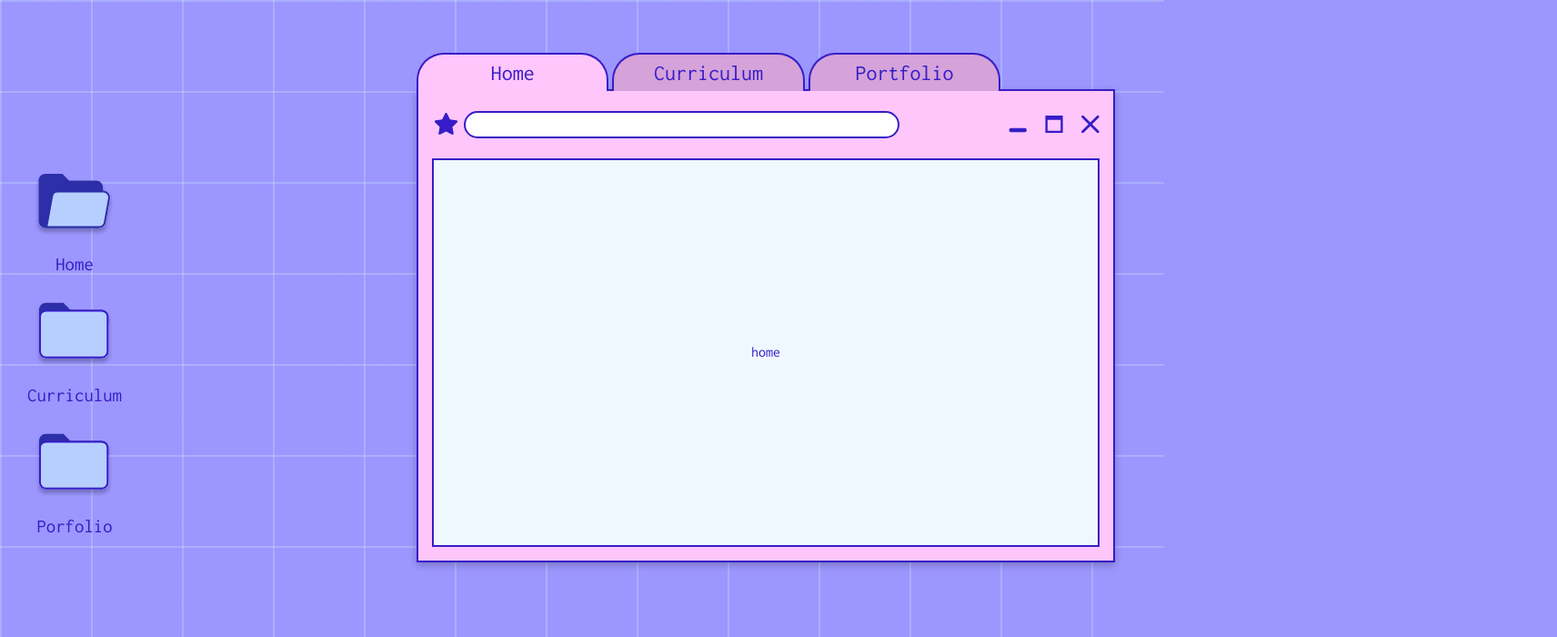
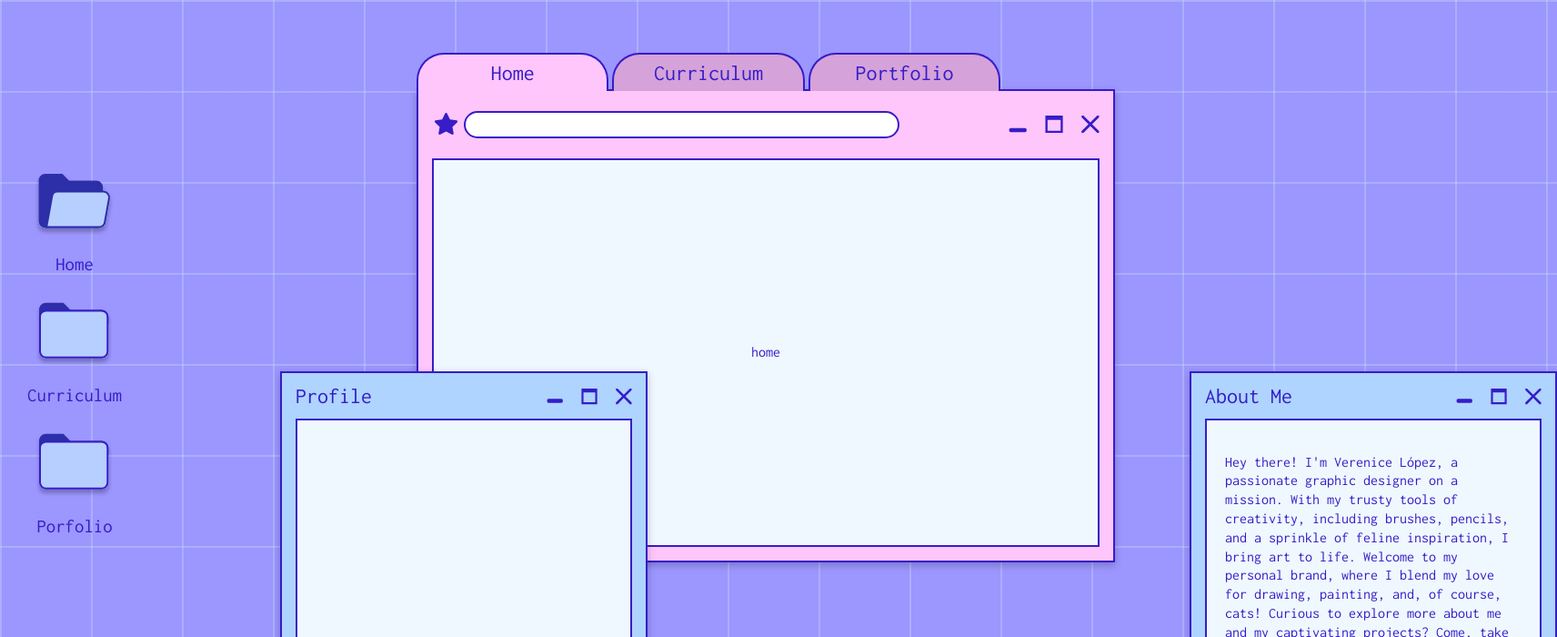
Before and after one commit to Coreandrum1/vereLPatlanPage, a React (Vite) app: page / in a window 1280 px wide. Shown: the top 700 px of the page at 91% size, 1712 px wide, since content can reach past the window. Built offline with nearby package versions, Linux system fonts and the light colour scheme.

Commit message:
fixed root route

```diff
--- a/src/App.tsx
+++ b/src/App.tsx
@@ -18,7 +18,7 @@ function App() {
     <>
       <MainWindow selected={selectedTab} selectedHandler={setSelectedTab} />
       <DesktopIcons selected={selectedTab} selectedHandler={setSelectedTab} />
-      {location.pathname === "/home" && (
+      {(location.pathname === "/home" || location.pathname === "/") && (
         <Card
           windowTitle="Profile"
           propPosition={{ x: 300, y: 400 }}
@@ -27,7 +27,7 @@ function App() {
         />
       )}
 
-      {location.pathname === "/home" && (
+      {(location.pathname === "/home" || location.pathname === "/") && (
         <Card
           windowTitle="About Me"
           propPosition={{ x: 1300, y: 400 }}
--- a/src/router/router.tsx
+++ b/src/router/router.tsx
@@ -9,9 +9,9 @@ import FormattedPlainText from "../components/FormattedPlainText";
 const router = createBrowserRouter(
   createRoutesFromElements(
     <>
-      <Route path={`/`} element={<App />}>
+      <Route path={``} element={<App />}>
         <Route
-          path="/"
+          path=""
           index
           element={<FormattedPlainText text="home" />}
         ></Route>
```
